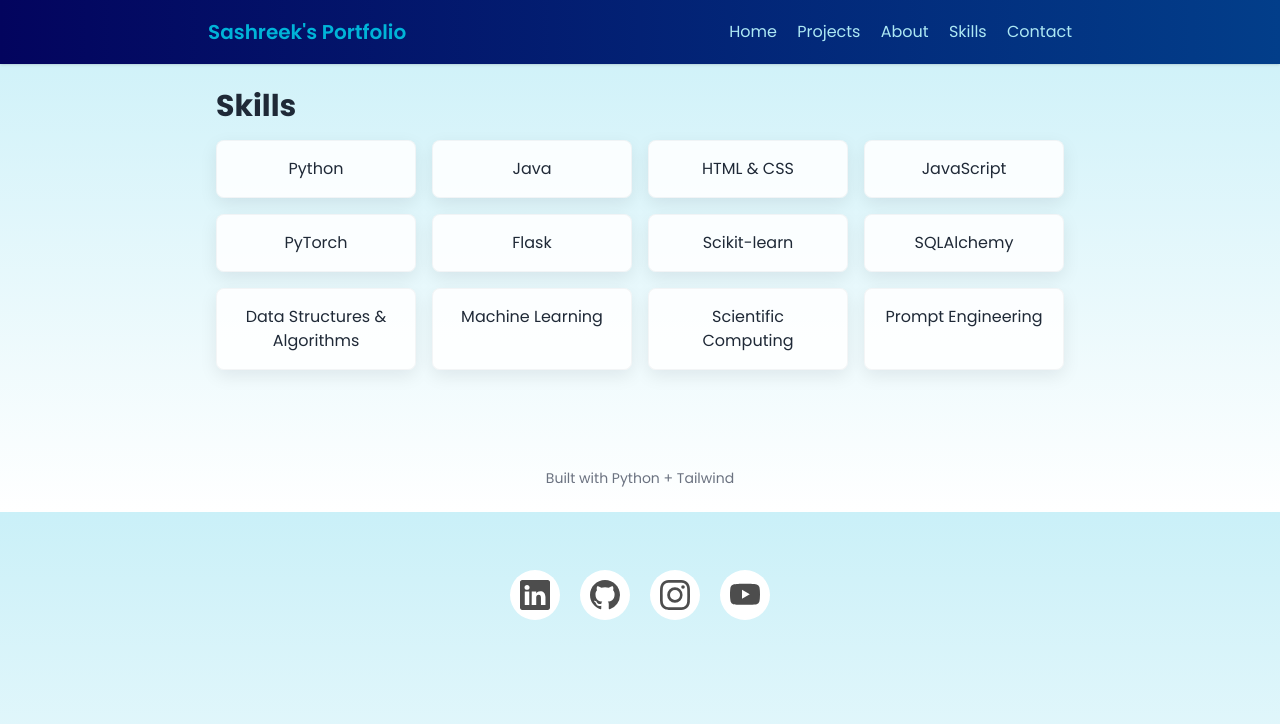
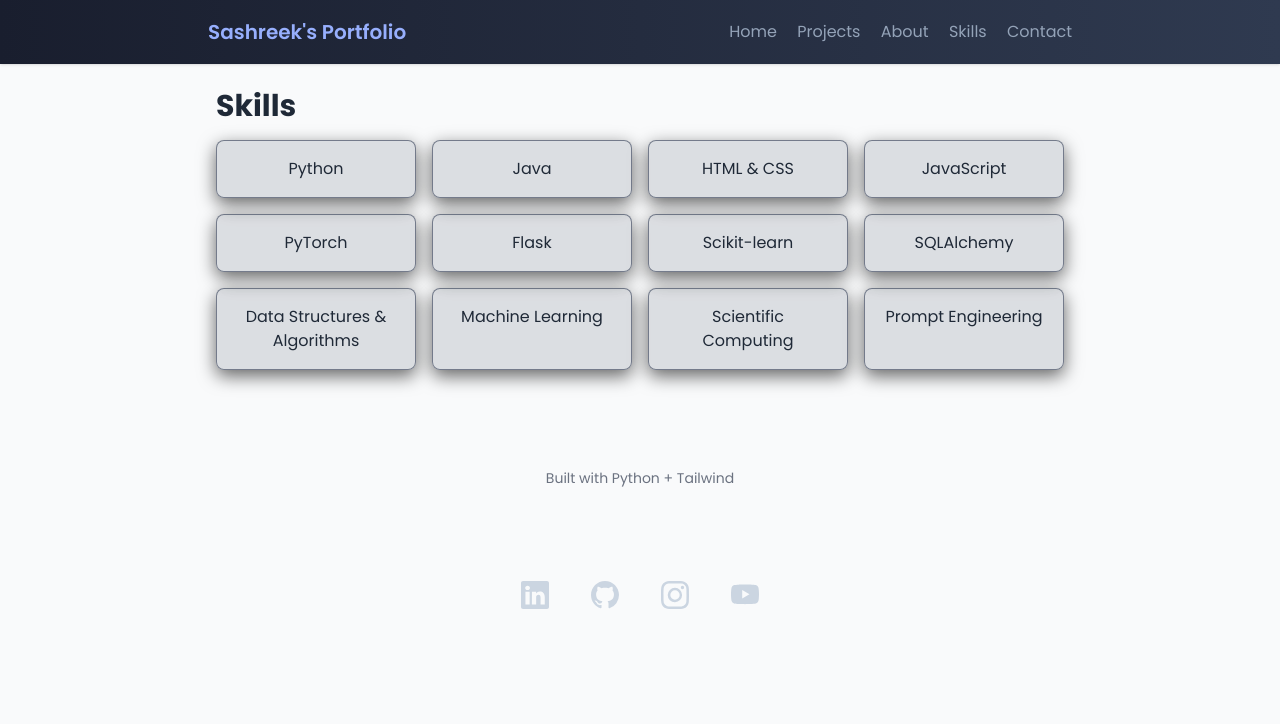
Before and after one commit to Sashreek75/Sashreek-Coding-Portfolio, a Flask app: page /skills in a window 1280 px wide. Shown: the top 724 px of the page. Run offline with Flask 3, Linux system fonts and the light colour scheme; some libraries are stand-ins or nearby versions.

Commit message:
Update styles.css

```diff
--- a/static/css/styles.css
+++ b/static/css/styles.css
@@ -1,42 +1,49 @@
 
-/* Color palette and utilities for the Deep Twilight theme */
+/* Global color variables set to the requested portfolio color scheme */
 :root{
-	--deep-twilight: #03045e;
-	--french-blue: #023e8a;
-	--bright-teal-blue: #0077b6;
-	--blue-green: #0096c7;
-	--turquoise-surf: #00b4d8;
-	--sky-aqua: #48cae4;
-	--frosted-blue-1: #90e0ef;
-	--frosted-blue-2: #ade8f4;
-	--light-cyan: #caf0f8;
+    --primary-dark: #191e2e; /* main background */
+    --muted: #94a3b8;       /* muted text */
+    --light-text: #cbd5e1;  /* lighter text */
+    --accent: #97affd;      /* blue accent */
+    --secondary: #2f3a50;   /* grid / borders */
+
+    /* Backwards-compatible names used elsewhere in the stylesheet */
+    --deep-twilight: var(--primary-dark);
+    --french-blue: var(--secondary);
+    --bright-teal-blue: var(--accent);
+    --blue-green: var(--accent);
+    --turquoise-surf: var(--accent);
+    --sky-aqua: var(--accent);
+    --frosted-blue-1: rgba(151,175,253,0.18);
+    --frosted-blue-2: rgba(151,175,253,0.12);
+    --light-cyan: var(--primary-dark);
 }
 
 body{
-  background: linear-gradient(180deg, var(--light-cyan), #ffffff);
-  color: #06283D;
+  background: var(--primary-dark);
+  color: var(--light-text);
   font-family: 'Poppins', system-ui, -apple-system, 'Segoe UI', Roboto, 'Helvetica Neue', Arial;
 }
 
 .site-nav{
-	background: linear-gradient(90deg, var(--deep-twilight), var(--french-blue));
-	color: var(--light-cyan);
+  background: linear-gradient(90deg, var(--primary-dark), var(--secondary));
+  color: var(--light-text);
 }
 
 .site-brand{
-	color: var(--turquoise-surf);
+  color: var(--accent);
 }
 
 .nav-link{
-	color: var(--frosted-blue-2);
+  color: var(--muted);
   text-decoration: none;
 }
-.nav-link:hover{color: var(--sky-aqua); text-decoration: underline}
+.nav-link:hover{color: var(--light-text); text-decoration: underline}
 
 .btn-primary{
   display:inline-block;
-	background: linear-gradient(90deg,var(--bright-teal-blue),var(--blue-green));
-	color: white;
+  background: linear-gradient(90deg,var(--accent), #6fa7ff);
+  color: var(--primary-dark);
   padding: .5rem 1rem;
   border-radius: .5rem;
 }
@@ -44,57 +51,61 @@
 .btn-secondary{
   display:inline-block;
   background: transparent;
-	color: var(--deep-twilight);
+  color: var(--light-text);
   padding: .5rem 1rem;
   border-radius: .5rem;
-	border: 2px solid var(--frosted-blue-1);
+  border: 2px solid var(--secondary);
 }
 
 .card{
-	background: white;
+  background: rgba(47,58,80,0.14);
   padding: 1rem;
   border-radius: .5rem;
-	box-shadow: 0 6px 18px rgba(2,6,23,0.08);
+  box-shadow: 0 6px 18px rgba(0,0,0,0.6);
+  border: 1px solid rgba(47,58,80,0.6);
 }
 
-.muted{color: #475569}
+.muted{color: var(--muted)}
 
-/* Hero layout wrapper for visuals */
+/* Hero layout wrapper for visuals - fill the viewport center */
 .hero-visuals{
   position: relative;
-  min-height: 360px;
-  margin-top: -40px;
+  min-height: 100vh;
+  margin-top: 0;
+  display:flex;
+  align-items:center;
+  justify-content:space-between;
+  padding: 3rem 2rem;
 }
 
-/* position the uiverse loader toward the left-bottom corner */
+/* position the uiverse loader toward the left side */
 .hero-visuals .loader{
-  position: absolute;
-  left: 4%;
-  bottom: 6%;
-  top: auto;
-  scale: .9;
+  position: relative;
+  left: 2%;
+  bottom: 0;
+  scale: .95;
 }
 
-/* move the pyramid to the right-bottom corner to sit opposite the bird */
+/* move the pyramid to the right side to sit opposite the loader */
 .hero-visuals .pyramid-loader{
-  position: absolute;
-  right: 6%;
-  bottom: 6%;
-  width: 380px;
-  height: 380px;
+  position: relative;
+  right: 0;
+  bottom: 0;
+  width: 360px;
+  height: 360px;
   transform-style: preserve-3d;
-  transform: rotateX(-20deg) scale(1.05);
+  transform: rotateX(-20deg) scale(1);
   z-index: 3;
 }
 
 /* Slightly nicer buttons */
 .btn-primary{transition: transform .18s ease, box-shadow .18s ease}
-.btn-primary:hover{transform: translateY(-3px); box-shadow: 0 10px 25px rgba(3,4,94,0.18)}
+.btn-primary:hover{transform: translateY(-3px); box-shadow: 0 10px 30px rgba(15,20,50,0.45)}
 .btn-secondary{transition: transform .18s ease}
 .btn-secondary:hover{transform: translateY(-2px)}
 
-/* glass-like cards */
-.card{background: rgba(255,255,255,0.86); backdrop-filter: blur(6px); border: 1px solid rgba(10,20,40,0.04)}
+/* glass-like cards adapted to dark theme */
+.card{background: rgba(47,58,80,0.14); backdrop-filter: blur(6px); border: 1px solid rgba(47,58,80,0.6)}
 
 @media (max-width: 768px){
   .hero-visuals .loader, .hero-visuals .pyramid-loader{position: static; margin: 1.25rem auto; display:block; transform:none}
@@ -258,28 +269,28 @@
 
 .pyramid-loader .wrapper .side1 {
   transform: rotateZ(-30deg) rotateY(90deg);
-  background: conic-gradient( #2BDEAC, #F028FD, #D8CCE6, #2F2585);
+  background: conic-gradient(var(--accent), var(--secondary), var(--primary-dark), var(--light-text));
 }
 
 .pyramid-loader .wrapper .side2 {
   transform: rotateZ(30deg) rotateY(90deg);
-  background: conic-gradient( #2F2585, #D8CCE6, #F028FD, #2BDEAC);
+  background: conic-gradient(var(--primary-dark), var(--light-text), var(--accent), var(--secondary));
 }
 
 .pyramid-loader .wrapper .side3 {
   transform: rotateX(30deg);
-  background: conic-gradient( #2F2585, #D8CCE6, #F028FD, #2BDEAC);
+  background: conic-gradient(var(--primary-dark), var(--light-text), var(--accent), var(--secondary));
 }
 
 .pyramid-loader .wrapper .side4 {
   transform: rotateX(-30deg);
-  background: conic-gradient( #2BDEAC, #F028FD, #D8CCE6, #2F2585);
+  background: conic-gradient(var(--accent), var(--secondary), var(--light-text), var(--primary-dark));
 }
 
 .pyramid-loader .wrapper .shadow {
   width: 60px;
   height: 60px;
-  background: #8B5AD5;
+  background: var(--secondary);
   position: absolute;
   top: 0;
   left: 0;
@@ -298,10 +309,10 @@
 .pyramid-loader {
   /* Desktop positioning restored (original offsets) */
   position: relative;
-  top: -340px;
-  left: 520px;
-  width: 380px;
-  height: 380px;
+  top: -240px;
+  left: 340px;
+  width: 360px;
+  height: 360px;
   display: block;
   transform-style: preserve-3d;
   transform: rotateX(-20deg) scale(1);
@@ -385,18 +396,19 @@
   width: 50px;
   height: 50px;
   border-radius: 50%;
-  color: #4d4d4d;
-  background-color: #fff;
+  color: var(--light-text);
+  background-color: rgba(255,255,255,0.03);
   transition: all 0.3s ease-in-out;
 }
 .example-2 .icon-content a:hover {
-  box-shadow: 3px 2px 45px 0px rgb(0 0 0 / 12%);
+  box-shadow: 0 8px 30px rgba(15,20,35,0.6);
 }
 .example-2 .icon-content a svg {
   position: relative;
   z-index: 1;
-  width: 30px;
-  height: 30px;
+  width: 28px;
+  height: 28px;
+  fill: var(--light-text);
 }
 .example-2 .icon-content a:hover {
   color: white;
```
Lines whose indentation alone changed are shown as unchanged.
